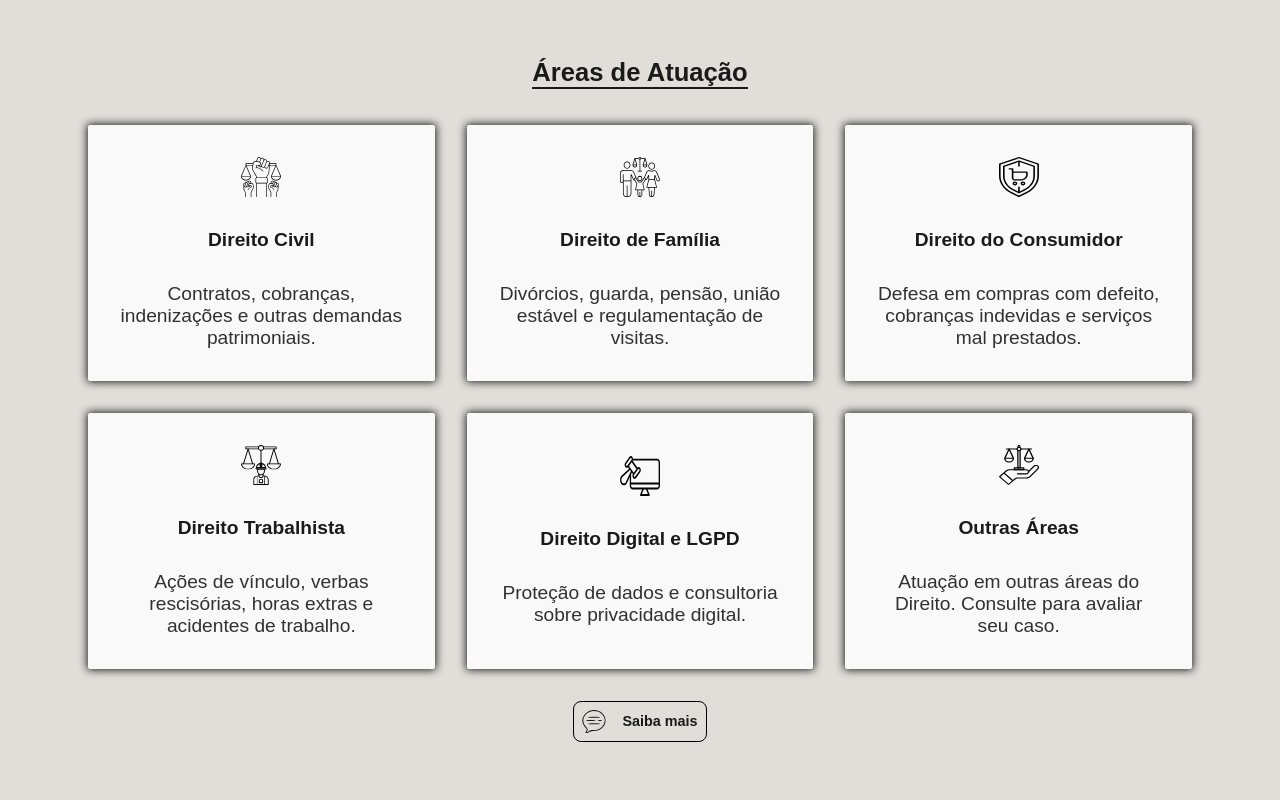
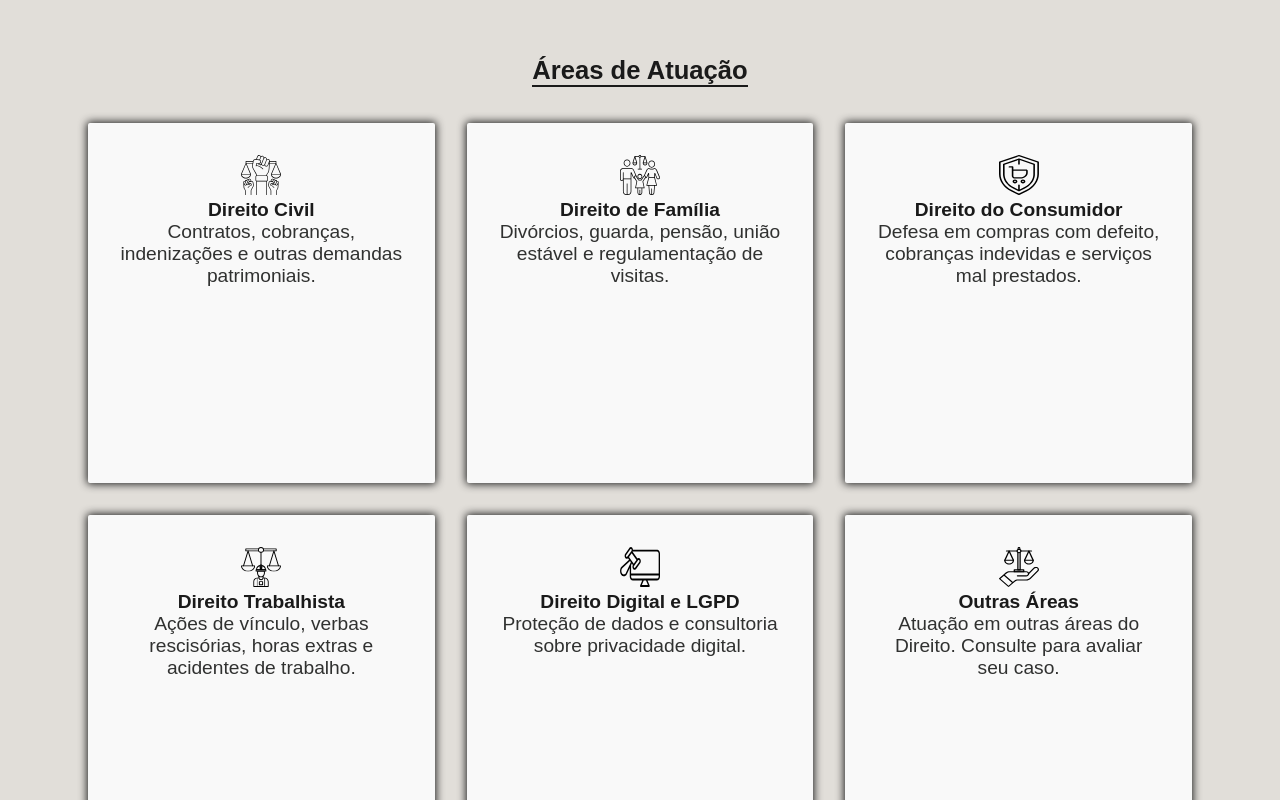
Before and after one commit to HigorBernardesPNG/laddingMalu, a Next.js app: page / in a window 1280 px wide. Shown: the part 800-1600 px from the top of the page. Built offline with nearby package versions, Linux system fonts and the light colour scheme.

Commit message:
feat: coloca um carrossel das sessões de areas atendidas

```diff
--- a/src/components/AreasSection/AreasSection.module.scss
+++ b/src/components/AreasSection/AreasSection.module.scss
@@ -2,33 +2,37 @@
 @import '../../styles/variables';
 
 .hero {
-
   @include grid-desktop;
   display: flex;
   background-color: $light-gray;
   min-height: 100dvh;
-  // width: 100lvw;
   text-align: center;
-
 }
 
 .container {
-
   @include flex-direction;
   gap: 2rem;
   margin: 0 auto;
-
 }
 
-.containerAreasGlobal {
-
-    display: flex;
-    gap: 2rem;
-
+.titleSection {
+  color: $dark-color;
+  font-size: $size-titule-areasSection;
+  border-bottom: 2px solid $dark-color;
+  display: inline-block;
+  margin-bottom: 4px;
 }
 
+/* ====== CARDS ====== */
+/* Base (MOBILE-FIRST): 1 coluna, mas só o ativo aparece */
+.cardsWrap {
+  display: grid;
+  grid-template-columns: 1fr;
+  gap: 1rem;
+}
+
+/* Card base (mantidos) */
 .containerAreas {
-
   @include flex-center;
   flex-direction: column;
   width: 100%;
@@ -37,60 +41,106 @@
   padding: 32px 32px;
   border-radius: 2px;
   gap: 2rem;
+  min-height: 360px; /* evita pulo no mobile */
 
-  p {
-
-    font-size: $size-subtitule-heroSection;
-
+  p { font-size: $size-subtitule-heroSection; }
 }
 
+/* Lógica do “carrossel” (apenas no mobile por padrão) */
+.isInactive { display: none; }
+.isActive { display: block; }
+
+/* ====== CONTROLES (apenas no mobile) ====== */
+.controls {
+  display: flex;
+  align-items: center;
+  justify-content: center;
+  gap: .75rem;
+  margin-top: .5rem;
 }
 
-.titleSection {
+/* Botões em formato circular, só com ícone */
+.navBtn {
+  width: 36px;
+  height: 36px;
+  border-radius: 50%;
+  border: 1px solid rgba(0,0,0,.2);
+  background: $light-color;
+  display: inline-flex;
+  align-items: center;
+  justify-content: center;
+  cursor: pointer;
+  padding: 0;
+  transition: transform .15s ease, background-color .2s ease, border-color .2s ease;
 
-  color: $dark-color;
-  font-size: $size-titule-areasSection;
-  border-bottom: 2px solid $dark-color;
-  display: inline-block;
-  margin-bottom: 4px;
+  &:hover { transform: translateY(-1px); }
+  &:active { transform: translateY(0); }
 
+  /* contraste em temas claros/escuros */
+  &:hover { background: rgba(0,0,0,.04); border-color: rgba(0,0,0,.3); }
 }
 
-.title {
+.navBtnLeft {}
+.navBtnRight {}
 
-  @include titule-base;
-
+.navIcon {
+  width: 18px;
+  height: 18px;
+  display: block;
+  color: $dark-color;
 }
 
+/* Dots */
+.dots {
+  display: flex;
+  gap: .5rem;
+  align-items: center;
+  justify-content: center;
+}
+
+.dot {
+  width: 8px;
+  height: 8px;
+  border-radius: 999px;
+  background: rgba(0,0,0,.25);
+  border: none;
+  cursor: pointer;
+}
+
+.dotActive { background: $dark-color; }
+
+/* ====== DESKTOP (>= 768px): SEM carrossel ====== */
+@media (min-width: 768px) {
+  .cardsWrap {
+    grid-template-columns: repeat(3, 1fr);
+    gap: 2rem;
+  }
+
+  .isInactive, .isActive { display: block; } /* todos visíveis */
+  .controls { display: none; }               /* esconde setas e dots */
+}
+
+/* ====== Tipografia + CTA (mantidos) ====== */
+.title { @include titule-base; }
+
 .paragraph {
-
   color: $background-one;
   font-size: $size-text-block;
   font-weight: 400;
-
 }
 
 .ctaButton {
-
   @include button-base;
   width: auto;
   font-size: .9rem;
   color: $dark-color;
   background: none;
-  // transition: transform 0.4s ease, border-color 0.4s ease;
   transition: background-color 0.8s ease, color 0.8s ease;
 
   &:hover {
-
     background-color: $dark-color;
     color: $primary-color;
-
   }
 
-  .iconButton {
-
-  width: 1.5rem;
-
+  .iconButton { width: 1.5rem; }
 }
-
-}
--- a/src/components/AreasSection/index.tsx
+++ b/src/components/AreasSection/index.tsx
@@ -1,93 +1,126 @@
 'use client';
+import { useState } from 'react';
 import styles from './AreasSection.module.scss';
-import IconButton from "../../assets/icons/iconButton.svg";
+import IconButton from '../../assets/icons/iconButton.svg';
 import Image from 'next/image';
 
-const AreasSection = () => {
+type Item = {
+  src: string;
+  alt: string;
+  title: string;
+  text: string;
+};
+
+const items: Item[] = [
+  {
+    src: '/images/direitoCivil.svg',
+    alt: 'Uma imagem representando o Direito Civil',
+    title: 'Direito Civil',
+    text: 'Contratos, cobranças, indenizações e outras demandas patrimoniais.',
+  },
+  {
+    src: '/images/direitoDaFamilia.svg',
+    alt: 'Uma imagem representando o Direito da Família',
+    title: 'Direito de Família',
+    text: 'Divórcios, guarda, pensão, união estável e regulamentação de visitas.',
+  },
+  {
+    src: '/images/direitoDoConsumidor.svg',
+    alt: 'Uma imagem representando o Direito do Consumidor',
+    title: 'Direito do Consumidor',
+    text: 'Defesa em compras com defeito, cobranças indevidas e serviços mal prestados.',
+  },
+  {
+    src: '/images/direitoTrabalhista.svg',
+    alt: 'Uma imagem representando o Direito Trabalhista',
+    title: 'Direito Trabalhista',
+    text: 'Ações de vínculo, verbas rescisórias, horas extras e acidentes de trabalho.',
+  },
+  {
+    src: '/images/direitoDigitalELGPD.svg',
+    alt: 'Uma imagem representando o Direito Digital e LGPD',
+    title: 'Direito Digital e LGPD',
+    text: 'Proteção de dados e consultoria sobre privacidade digital.',
+  },
+  {
+    src: '/images/outrasAreas.svg',
+    alt: 'Uma imagem representando outras áreas do Direito',
+    title: 'Outras Áreas',
+    text: 'Atuação em outras áreas do Direito. Consulte para avaliar seu caso.',
+  },
+];
+
+export default function AreasSection() {
+  const [active, setActive] = useState(0);
+
+  const prev = () => setActive((i) => (i - 1 + items.length) % items.length);
+  const next = () => setActive((i) => (i + 1) % items.length);
+
   return (
     <section className={styles.hero}>
       <div className={styles.container}>
-        <h1 className={styles.titleSection}>
-            Áreas de Atuação
-        </h1>
-        <section className={styles.containerAreasGlobal}>
-            <div className={styles.containerAreas}>
-                <Image
-                    src="/images/direitoCivil.svg"
-                    alt="Uma imagem representando o Direito Civil"
-                    width={88}
-                    height={40}
-                    priority
-                />
-                <p className={styles.title}>Direito Civil</p>
-                <p className={styles.paragraph}>Contratos, cobranças, indenizações e outras demandas patrimoniais.</p>
-            </div>
-            <div className={styles.containerAreas}>
-                <Image
-                    src="/images/direitoDaFamilia.svg"
-                    alt="Uma imagem representando o Direito da Familia"
-                    width={88}
-                    height={40}
-                    priority
-                />
-                <p className={styles.title}>Direito de Família</p>
-                <p className={styles.paragraph}>Divórcios, guarda, pensão, união estável e regulamentação de visitas.</p>
-            </div>
-            <div className={styles.containerAreas}>
-                <Image
-                    src="/images/direitoDoConsumidor.svg"
-                    alt="Uma imagem representando o Direito do Consumidor"
-                    width={88}
-                    height={40}
-                    priority
-                />
-                <p className={styles.title}>Direito do Consumidor</p>
-                <p className={styles.paragraph}>Defesa em compras com defeito, cobranças indevidas e serviços mal prestados.</p>
-            </div>
-        </section>
-        <section className={styles.containerAreasGlobal}>
-            <div className={styles.containerAreas}>
-                <Image
-                    src="/images/direitoTrabalhista.svg"
-                    alt="Uma imagem representando o Direito Trabalhista"
-                    width={88}
-                    height={40}
-                    priority
-                />
-                <p className={styles.title}>Direito Trabalhista</p>
-                <p className={styles.paragraph}>Ações de vínculo, verbas rescisórias, horas extras e acidentes de trabalho.</p>
-            </div>
-            <div className={styles.containerAreas}>
-                <Image
-                    src="/images/direitoDigitalELGPD.svg"
-                    alt="Uma imagem representando o Direito Digital"
-                    width={88}
-                    height={40}
-                    priority
-                />
-                <p className={styles.title}>Direito Digital e LGPD</p>
-                <p className={styles.paragraph}>Proteção de dados e consultoria sobre privacidade digital.</p>
-            </div>
-            <div className={styles.containerAreas}>
-                <Image
-                    src="/images/outrasAreas.svg"
-                    alt="Uma imagem representando outras areas do direito"
-                    width={88}
-                    height={40}
-                    priority
-                />
-                <p className={styles.title}>Outras Áreas</p>
-                <p className={styles.paragraph}>Atuação em outras áreas do Direito. Consulte para avaliar seu caso.</p>
-            </div>
-        </section>
+        <h1 className={styles.titleSection}>Áreas de Atuação</h1>
+
+        {/* Mobile: 1 card ativo; Desktop: grade 3x2 com todos */}
+        <div className={styles.cardsWrap} role="region" aria-label="Carrossel de áreas (mobile)">
+          {items.map((it, idx) => (
+            <article
+              key={it.title}
+              className={`${styles.containerAreas} ${idx === active ? styles.isActive : styles.isInactive}`}
+              aria-hidden={idx !== active}
+              aria-label={it.title}
+            >
+              <Image src={it.src} alt={it.alt} width={88} height={40} priority />
+              <p className={styles.title}>{it.title}</p>
+              <p className={styles.paragraph}>{it.text}</p>
+            </article>
+          ))}
+        </div>
+
+        {/* Controles — apenas no mobile */}
+        <div className={styles.controls} aria-hidden="true">
+          <button
+            className={`${styles.navBtn} ${styles.navBtnLeft}`}
+            onClick={prev}
+            type="button"
+            aria-label="Anterior"
+          >
+            {/* seta esquerda */}
+            <svg viewBox="0 0 24 24" className={styles.navIcon} aria-hidden="true">
+              <path d="M15.5 4.5L8 12l7.5 7.5" fill="none" stroke="currentColor" strokeWidth="2" strokeLinecap="round" strokeLinejoin="round"/>
+            </svg>
+          </button>
+
+          <div className={styles.dots}>
+            {items.map((_, i) => (
+              <button
+                key={i}
+                type="button"
+                className={`${styles.dot} ${i === active ? styles.dotActive : ''}`}
+                onClick={() => setActive(i)}
+                aria-label={`Ir para ${i + 1}`}
+              />
+            ))}
+          </div>
+
+          <button
+            className={`${styles.navBtn} ${styles.navBtnRight}`}
+            onClick={next}
+            type="button"
+            aria-label="Próximo"
+          >
+            {/* seta direita */}
+            <svg viewBox="0 0 24 24" className={styles.navIcon} aria-hidden="true">
+              <path d="M8.5 4.5L16 12l-7.5 7.5" fill="none" stroke="currentColor" strokeWidth="2" strokeLinecap="round" strokeLinejoin="round"/>
+            </svg>
+          </button>
+        </div>
+
         <button className={styles.ctaButton}>
-            <IconButton alt="Um icone de um balão de bate-papo" className={styles.iconButton} />
-            Saiba mais
+          <IconButton alt="Um ícone de um balão de bate-papo" className={styles.iconButton} />
+          Saiba mais
         </button>
-
       </div>
     </section>
   );
-};
-
-export default AreasSection;
+}
```
Lines whose indentation alone changed are shown as unchanged.
